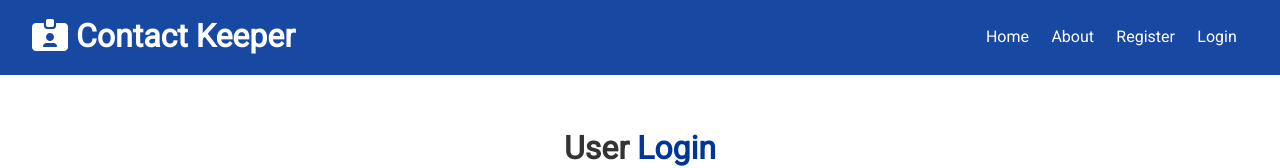
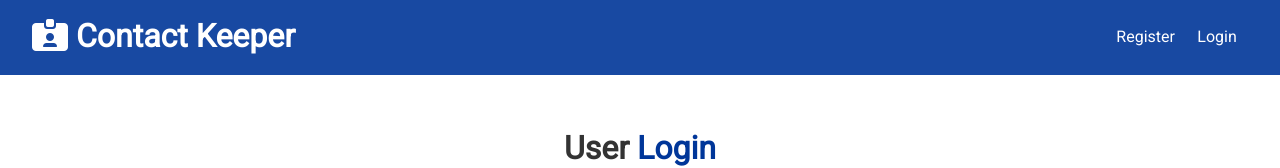
Before and after one commit to m-harikiran/CONTACT-KEEPER, a React (Create React App) app in the folder client/: page /login in a window 1280 px wide. Shown: the top 168 px of the page. Built offline with nearby package versions, Linux system fonts and the light colour scheme.

Commit message:
Settingup Logout route and making changes in Navbar to hide User Links when logged in

```diff
--- a/client/src/components/layout/Navbar.js
+++ b/client/src/components/layout/Navbar.js
@@ -1,26 +1,53 @@
-import React from 'react';
+import React, { Fragment, useContext } from 'react';
 import PropTypes from 'prop-types';
 import { Link } from 'react-router-dom';
+import AuthContext from '../../context/auth/authContext';
 
 const Navbar = ({ title, icon }) => {
+    const authContext = useContext(AuthContext);
+
+    const { isAuthenticated, logout, user } = authContext;
+
+    const onLogout = () => {
+        logout();
+    }
+
+    const authLinks = (
+        <Fragment>
+            <li>Hello {user && user.name}</li>
+            <li>
+                <a onClick={onLogout} href='#!'>
+                    <i className='fas fa-sign-out-alt' /> <span className='hide-sm'>Logout</span>
+                </a>
+            </li>
+        </Fragment>
+    )
+
+    const guestLinks = (
+        <Fragment>
+            <li>
+                <Link to='/register'>Register</Link>
+            </li>
+            <li>
+                <Link to='/login'>Login</Link>
+            </li>
+        </Fragment>
+    )
+
     return (
         <div className="navbar bg-primary">
             <h1>
                 <i className={icon} /> {title}
             </h1>
             <ul>
-                <li>
+                {/* <li>
                     <Link to='/'>Home</Link>
                 </li>
                 <li>
                     <Link to='/about'>About</Link>
                 </li>
-                <li>
-                    <Link to='/register'>Register</Link>
-                </li>
-                <li>
-                    <Link to='/login'>Login</Link>
-                </li>
+                 */}
+                {isAuthenticated ? authLinks : guestLinks}
             </ul>
 
         </div>
--- a/client/src/context/auth/AuthState.js
+++ b/client/src/context/auth/AuthState.js
@@ -96,7 +96,7 @@
     }
 
     // Logout
-    const logout = () => console.log('logout')
+    const logout = () => dispatch({ type: LOGOUT })
 
     // Clear Errors
     const clearErrors = () => dispatch({ type: CLEAR_ERRORS });
--- a/client/src/context/auth/authReducer.js
+++ b/client/src/context/auth/authReducer.js
@@ -31,6 +31,7 @@
         case REGISTER_FAIL:
         case AUTH_ERROR:
         case LOGIN_FAIL:
+        case LOGOUT:
             localStorage.removeItem('token');
             return {
                 ...state,
```
